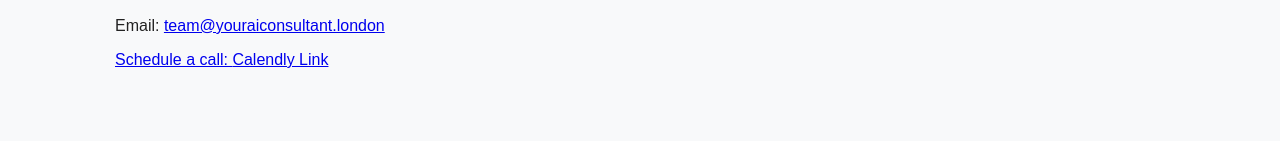
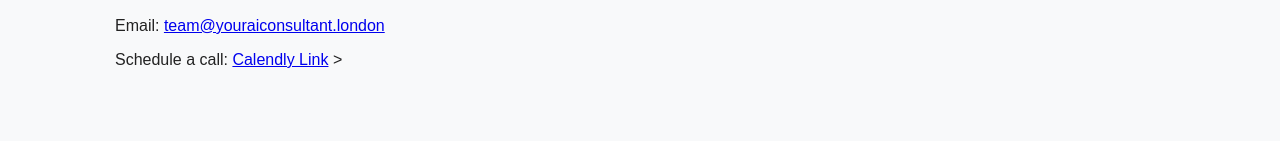
Before and after one commit to arltrol/aiconsulting, a plain HTML site: page index.html in a window 1280 px wide. Shown: the part 5763-5904 px from the top of the page. Drawn offline with Linux system fonts and the light colour scheme.

Commit message:
Update index.html

```diff
--- a/index.html
+++ b/index.html
@@ -388,8 +388,9 @@
 
   <section class="section" id="contact">
     <h2>Get in Touch</h2>
-    <p>Email: <a href="mailto:team@youraiconsultant.london">team@youraiconsultant.london</p>
-    <p>Schedule a call: <a href="https://calendly.com/roland2017/30min">Calendly Link</a></p>
+    <p>Email: <a href="mailto:team@youraiconsultant.london">team@youraiconsultant.london</a></p>
+    <p>Schedule a call: <a href="https://calendly.com/roland2017/30min" target="_blank" rel="noopener">Calendly Link</a>
+></p>
   </section>
 
   <footer>
```
